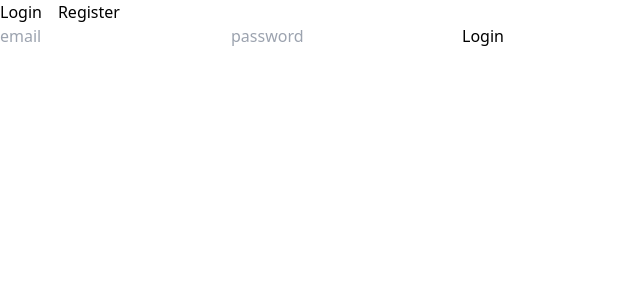
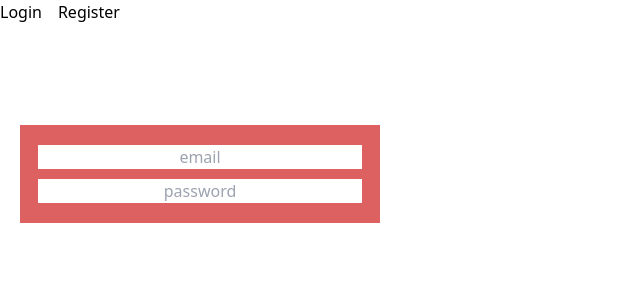
Before and after one commit to peezlepass/final-project, a React (Create React App) app in the folder client/: page /login in a window 1280 px wide. Shown: the top 300 px of the page, without its empty margins (0-640 px from the left). Built offline with nearby package versions, Linux system fonts and the light colour scheme.

Commit message:
Add simple styles for registration and auth

```diff
--- a/client/src/components/Login/Login.jsx
+++ b/client/src/components/Login/Login.jsx
@@ -2,6 +2,7 @@ import { useDispatch } from "react-redux";
 import { useNavigate } from "react-router-dom";
 import { login } from "../../redux/reducers/userReducer/actions";
 import * as action from "../../redux/reducers/modalReducer/actions";
+import styles from "./Login.module.css";
 
 export default function Login() {
   const navigate = useNavigate();
@@ -14,10 +15,11 @@ export default function Login() {
   };
 
   return (
-    <form onSubmit={handleSubmit}>
-      <input name="email" placeholder="email" />
-      <input name="password" type="password" placeholder="password" />
-      <button type="submit">Login</button>
-    </form>
+    <div className={styles.login}>
+      <form onSubmit={handleSubmit}>
+        <input name="email" placeholder="email" />
+        <input name="password" type="password" placeholder="password" />
+      </form>
+    </div>
   );
 }
--- /dev/null
+++ b/client/src/components/Login/Login.module.css
@@ -0,0 +1,24 @@
+.login {
+  width: 400px;
+  height: 300px;
+  display: flex;
+  justify-content: center;
+  align-items: center;
+}
+
+.login form {
+  background: rgba(210, 44, 44, 0.749);
+  text-align: center;
+  padding: 20px 0;
+  width: 90%;
+  display: flex;
+  flex-direction: column;
+  align-items: center;
+  row-gap: 10px;
+}
+
+.login form input {
+  width: 90%;
+  text-align: center;
+  outline: none;
+}
--- a/client/src/components/Modal/Modal.jsx
+++ b/client/src/components/Modal/Modal.jsx
@@ -12,9 +12,17 @@ export const Modal = () => {
     <>
       <div className={styles.overlay}>
         <div className={styles.modal}>
+          <h2 className={styles.title}>
+            {modal.type === "registration" ? "Регистрация" : "Авторизация"}
+          </h2>
           {modal.type === "registration" ? <Register /> : null}
           {modal.type === "login" ? <Login /> : null}
-          <button onClick={() => dispatch(action.closeModal())}>close</button>
+          <button
+            className={styles.btn}
+            onClick={() => dispatch(action.closeModal())}
+          >
+            close
+          </button>
         </div>
       </div>
     </>
--- a/client/src/components/Modal/Modal.module.css
+++ b/client/src/components/Modal/Modal.module.css
@@ -12,7 +12,28 @@
   top: 50%;
   left: 50%;
   transform: translate(-50%, -50%);
-  background: white;
-  width: 200px;
-  height: 300px;
+  background-image: url('https://i.pinimg.com/originals/21/85/40/2185407562680df30044726503beb653.jpg');
+  background-size: contain;
+  background-repeat: no-repeat;
+  width: 700px;
+  height: 395px;
+  box-shadow: 2px 1px 10px black;
+  display: flex;
+  flex-direction: column;
+  justify-content: space-between;
 }
+
+.title {
+  font-size: 2rem;
+  color: white;
+  text-align: center;
+  margin-top: 20px;
+}
+
+.btn {
+  width: 100%;
+  background: black;
+  border: 0.1px solid gray;
+  padding: 5px 0;
+  color: white;
+}
--- a/client/src/components/Register/Register.jsx
+++ b/client/src/components/Register/Register.jsx
@@ -2,6 +2,7 @@ import { useDispatch } from "react-redux";
 import { useNavigate } from "react-router-dom";
 import { register } from "../../redux/reducers/userReducer/actions";
 import * as action from "../../redux/reducers/modalReducer/actions";
+import styles from "./Register.module.css";
 
 export default function Register() {
   const navigate = useNavigate();
@@ -13,11 +14,12 @@ export default function Register() {
     navigate("/");
   };
   return (
-    <form onSubmit={handleSubmit}>
-      <input name="name" placeholder="name" />
-      <input name="email" placeholder="email" />
-      <input name="password" type="password" placeholder="password" />
-      <button type="submit">Register</button>
-    </form>
+    <div className={styles.registration}>
+      <form onSubmit={handleSubmit}>
+        <input name="name" placeholder="name" />
+        <input name="email" placeholder="email" />
+        <input name="password" type="password" placeholder="password" />
+      </form>
+    </div>
   );
 }
--- /dev/null
+++ b/client/src/components/Register/Register.module.css
@@ -0,0 +1,24 @@
+.registration {
+  width: 400px;
+  height: 300px;
+  display: flex;
+  justify-content: center;
+  align-items: center;
+}
+
+.registration form {
+  background: rgba(210, 44, 44, 0.749);
+  text-align: center;
+  padding: 20px 0;
+  width: 90%;
+  display: flex;
+  flex-direction: column;
+  align-items: center;
+  row-gap: 10px;
+}
+
+.registration form input {
+  width: 90%;
+  text-align: center;
+  outline: none;
+}
```
